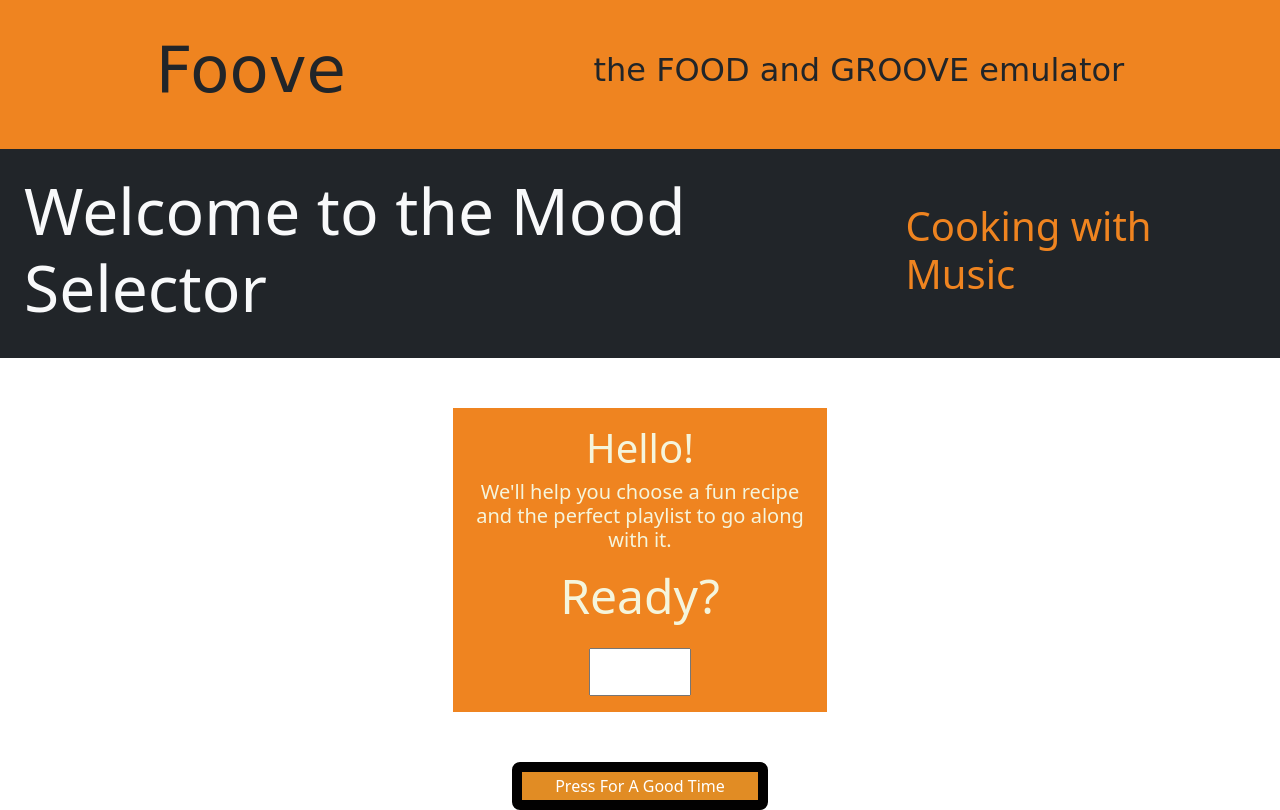
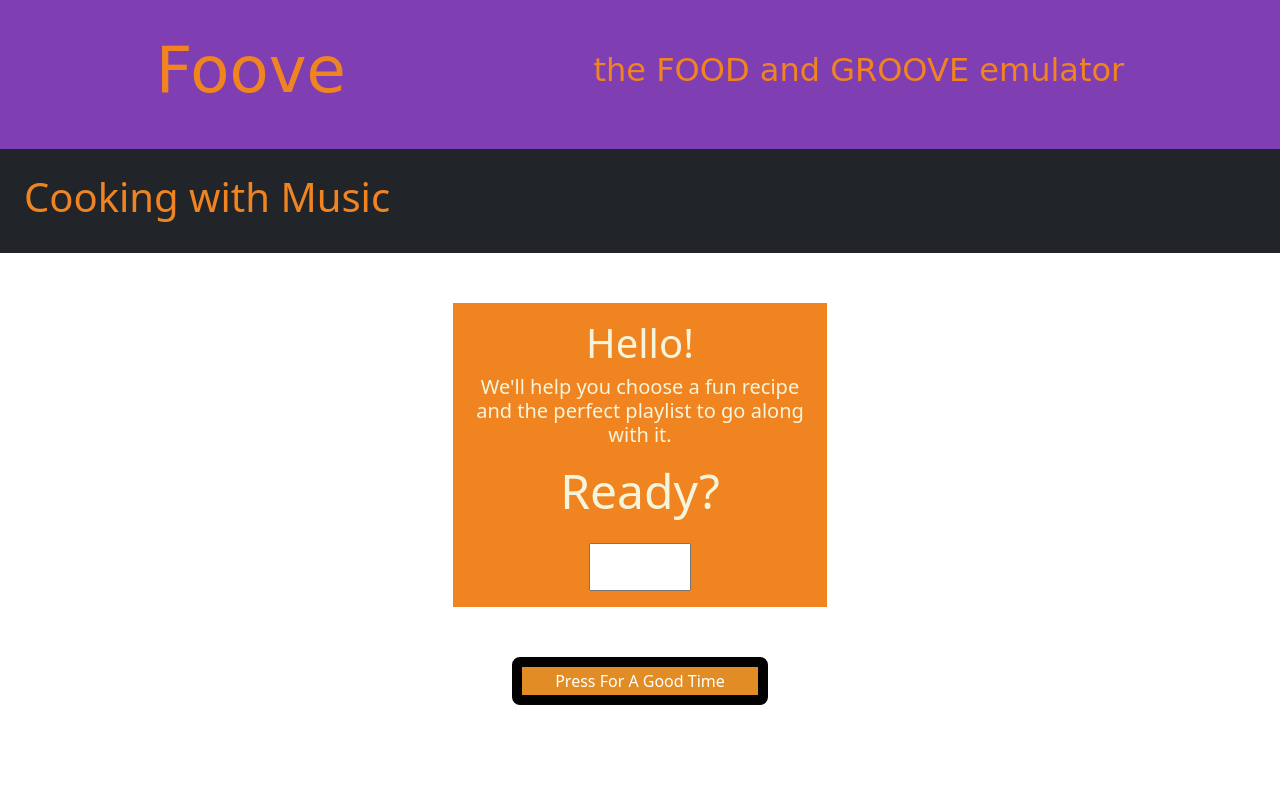
Before and after one commit to blee241/Group-Project, a plain HTML site: page index.html in a window 1280 px wide. Drawn offline with nearby package versions, Linux system fonts and the light colour scheme; no server answers; a web font is replaced by a local one.

```diff
--- a/assets/css/style.css
+++ b/assets/css/style.css
@@ -14,9 +14,10 @@ body{
     display: flex;
     justify-content: space-around;
     align-items: center;
-    background-color: rgb(239, 132, 32);
+    background-color: rgb(128, 62, 179);
     font-family: 'Sedgwick Ave Display', cursive;
     padding: 2rem;
+    color: rgb(239, 132, 32);
 
 }
 
--- a/index.html
+++ b/index.html
@@ -30,7 +30,7 @@
 
     <header class="container-fluid bg-dark text-light mb-5 p-4">
       <div class="d-flex align-items-center">
-        <h1>Welcome to the Mood Selector</h1>
+        <h1</h1>
         <h3 class="ms-auto">
           Cooking with Music
         </h3>
```
